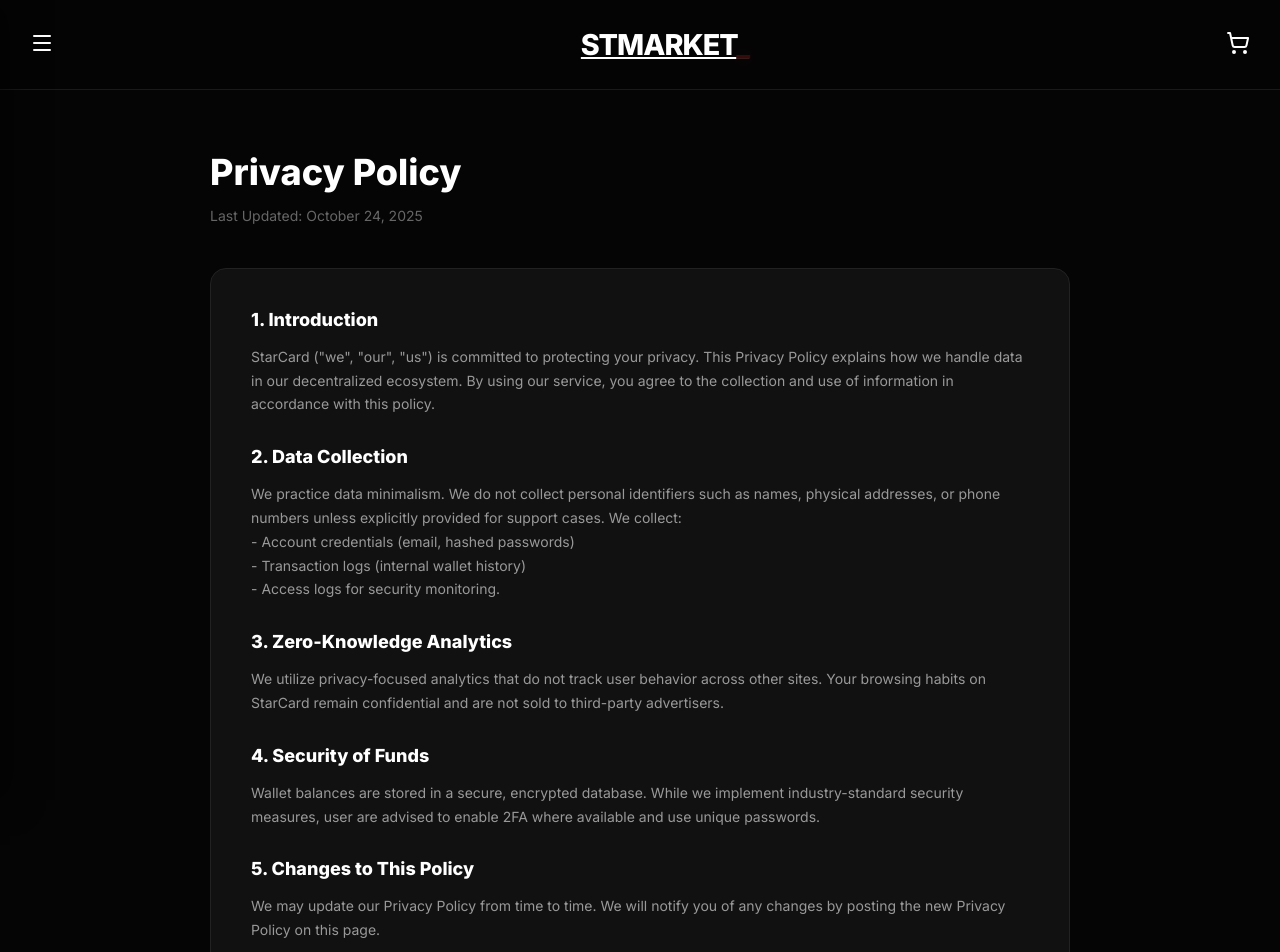
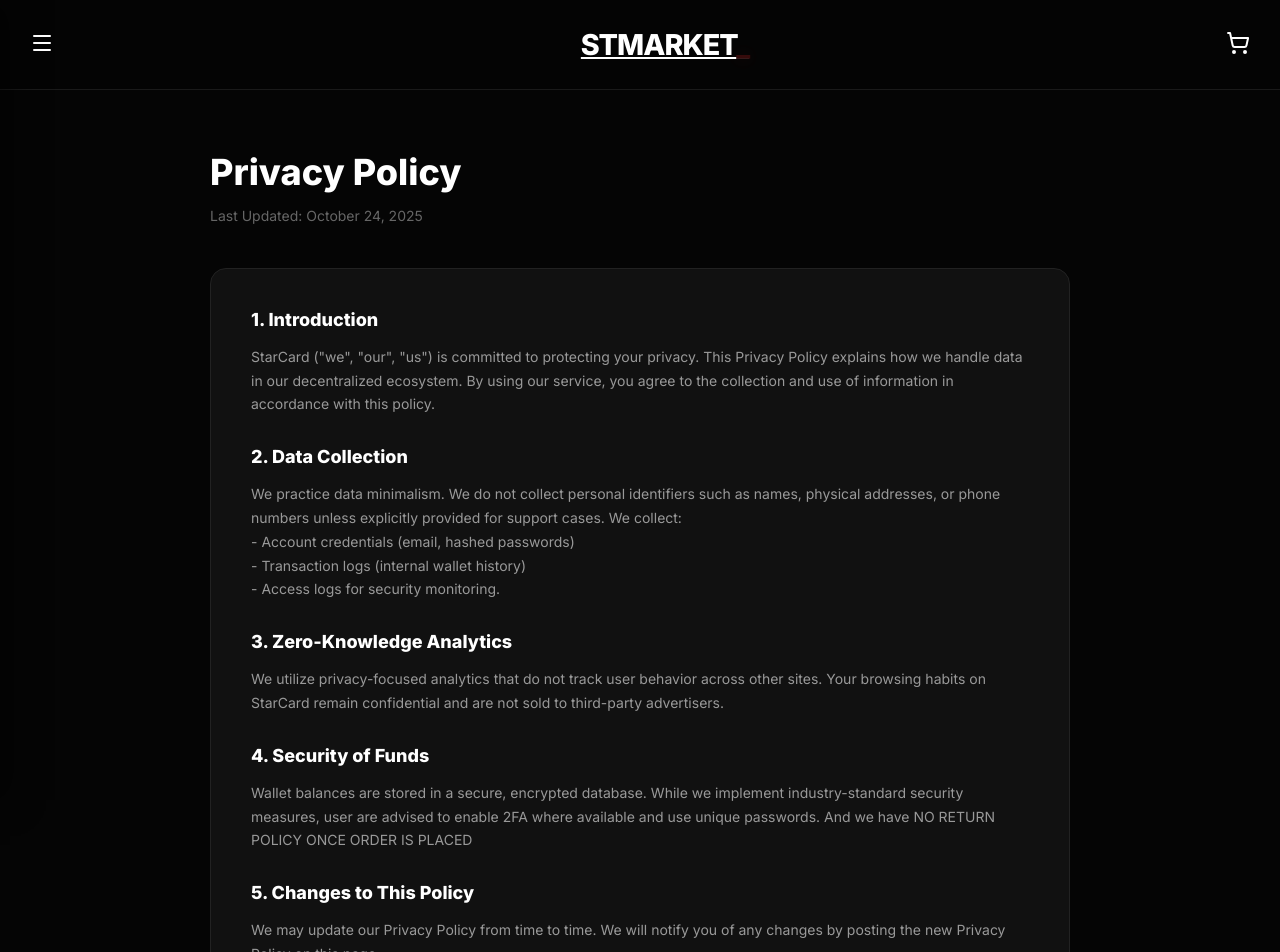
Before and after one commit to Midxv/star, a React app: page /privacy in a window 1280 px wide. Shown: the top 952 px of the page. Built offline with nearby package versions, Linux system fonts and the light colour scheme; no server answers; sample sign-in values are in the browser's storage; the HTML template or start-up script is replaced by a standard one.

Commit message:
Describe your changes

```diff
--- a/src/pages/Dashboard.jsx
+++ b/src/pages/Dashboard.jsx
@@ -182,7 +182,7 @@
                 <div className="footer-content">
                     <div className="footer-left">
                         <h3>STMARKET.</h3>
-                        <p>The premium marketplace for verified digital assets.</p>
+                        <p>The Best Marketplace for you.</p>
                         <p className="copy">&copy; {new Date().getFullYear()} STMARKET Inc. All rights reserved.</p>
                     </div>
                     <div className="footer-right">
--- a/src/pages/Privacy.jsx
+++ b/src/pages/Privacy.jsx
@@ -25,7 +25,7 @@
                     <p>We utilize privacy-focused analytics that do not track user behavior across other sites. Your browsing habits on StarCard remain confidential and are not sold to third-party advertisers.</p>
 
                     <h3>4. Security of Funds</h3>
-                    <p>Wallet balances are stored in a secure, encrypted database. While we implement industry-standard security measures, user are advised to enable 2FA where available and use unique passwords.</p>
+                    <p>Wallet balances are stored in a secure, encrypted database. While we implement industry-standard security measures, user are advised to enable 2FA where available and use unique passwords. And we have NO RETURN POLICY ONCE ORDER IS PLACED</p>
 
                     <h3>5. Changes to This Policy</h3>
                     <p>We may update our Privacy Policy from time to time. We will notify you of any changes by posting the new Privacy Policy on this page.</p>
```
